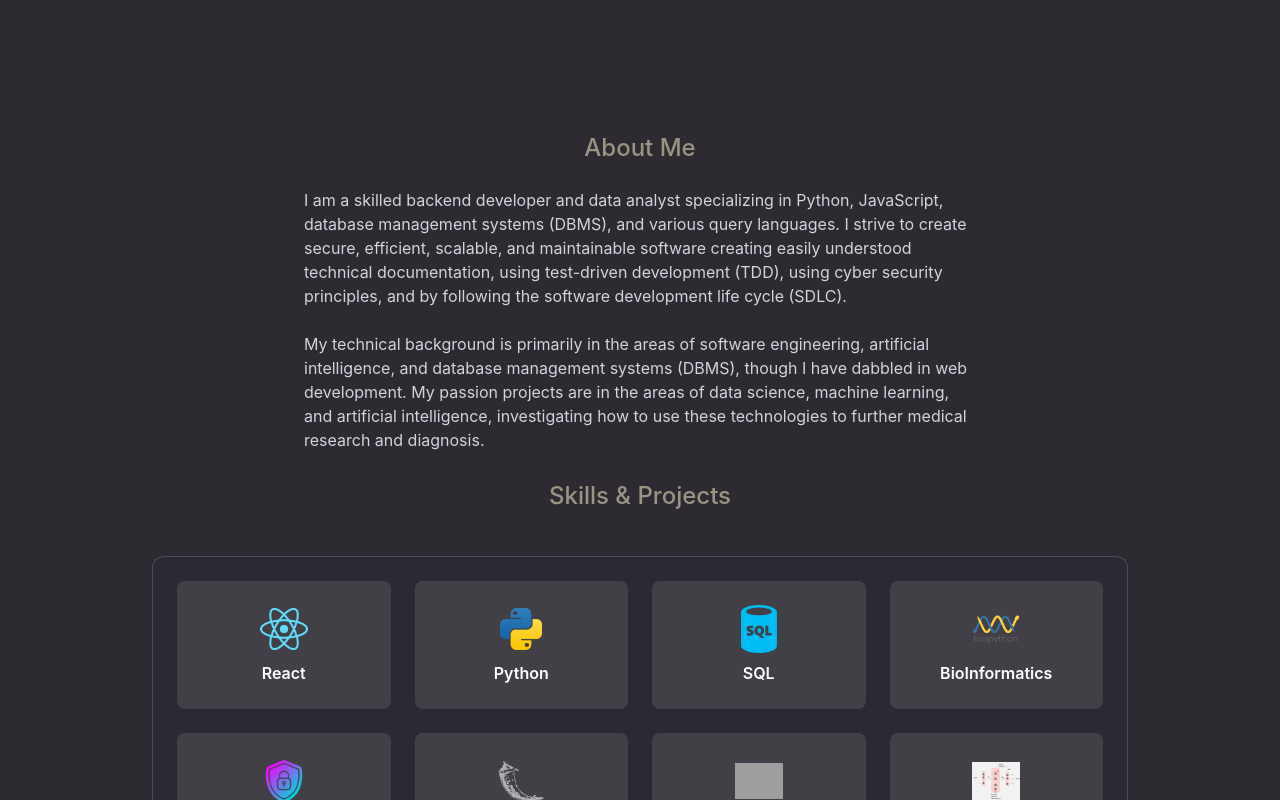
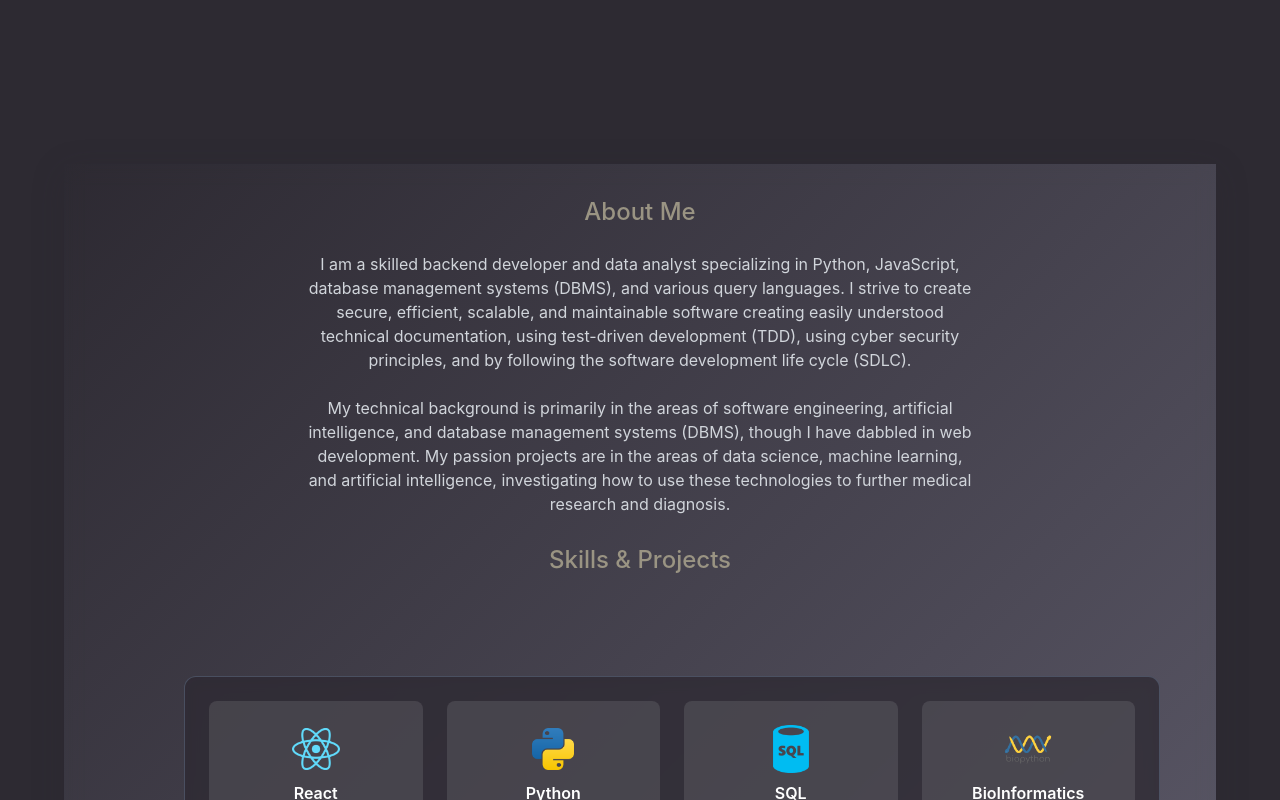
Before and after one commit to kdotzlaw/website, a React (Create React App) app in the folder portfolio-website/: page / in a window 1280 px wide. Shown: the part 960-1760 px from the top of the page. Built offline with nearby package versions, Linux system fonts and the light colour scheme; grey boxes are pictures that could not be loaded.

Commit message:
Project-Tile & about me updated with distinct style

```diff
--- a/portfolio-website/src/components/Project-Tiles.js
+++ b/portfolio-website/src/components/Project-Tiles.js
@@ -44,7 +44,8 @@ const Project_Tiles = () => {
     return(
         <div id='projects' className='min-h-screen pt-16 sm:pt-20 px-4 sm:px-8 lg:px-12 text-white'>
             <div className='container mx-auto px-4 sm:px-8 lg:px-12'>
-                <div className="max-w-6xl mx-auto flex flex-col items-center">
+                <div className="max-w-6xl mx-auto flex flex-col items-center about-projects-container">
+                    <div className='about-section text-center '>
                          {/*Detailed About Me*/}
                         <h1 className="text-2xl md:text-2xl font-medium mb-6  home-subtitle">About Me</h1>
                             <p className="text-lg md:text-base text-gray-300 max-w-2xl mx-auto leading-relaxed ">
@@ -57,10 +58,11 @@ const Project_Tiles = () => {
                             My technical background is primarily in the areas of software engineering, artificial intelligence, and database management systems (DBMS), though I have dabbled in web development.
                             My passion projects are in the areas of data science, machine learning, and artificial intelligence, investigating how to use these technologies to further medical research and diagnosis.
                             </p>
-                        <br/>
+                    </div>
+                  <div className='skills-section py-6'>
                     <h3 className="text-5xl md:text-4xl font-bold mb-4  text-transparent bg-clip-text home-subtitle">Skills & Projects</h3>
+                  </div>
                     {/*Project Tiles */}
-
                     <div className="h-[90vh] w-[90vw] max-w-[1280px] mx-auto">
                         <div className="max-w-5xl mx-auto rounded-lg p-4 sm:p-6">
                             <div id='project-tiles' className='grid grid-cols-2 sm:grid-cols-3 lg:grid-cols-4 gap-3 sm:gap-4 lg:gap-6 p-4 sm:p-6 project-tile'>
--- a/portfolio-website/src/styles/main.css
+++ b/portfolio-website/src/styles/main.css
@@ -108,7 +108,37 @@
     border: 1px solid rgba(100, 116, 139, 0.5);
     transition: all 0.3s ease;
   }
+  /* About and Projects Section */
+.about-projects-container  {
+  background: linear-gradient(
+    135deg,
+    var(--bg-card) 0%,
+    rgba(113, 111, 129, 0.8) 100%
+  );
 
+  backdrop-filter: blur(10px);
+  box-shadow: 0 8px 32px 0 rgba(45, 42, 50, 0.2);
+  margin: 2rem auto;
+  padding: 2rem;
+  transition: all 0.3s ease-in-out;
+}
+
+
+
+/*.about-section {
+  max-width: 800px;
+  margin: 0 auto 3rem auto;
+  padding: 2rem;
+  background: var(--bg-card);
+
+
+}*/
+
+.skills-section {
+  text-align: center;
+  margin-bottom: 2rem;
+  color: var(--text);
+}
  /* .project-tile:hover {
     background-color: rgba(113, 111, 129, 0.8);
     border-color: rgba(185, 115, 117, 0.5);
```
Lines whose indentation alone changed are shown as unchanged.
